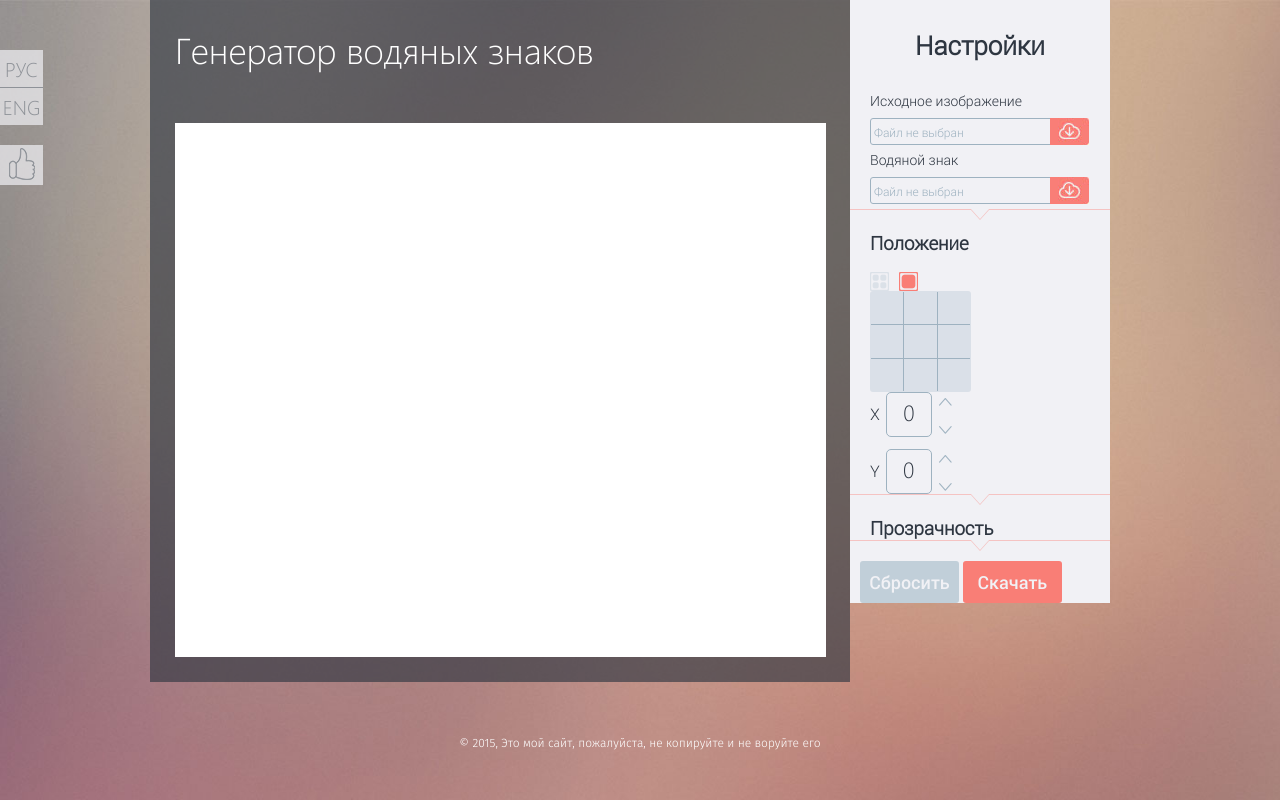
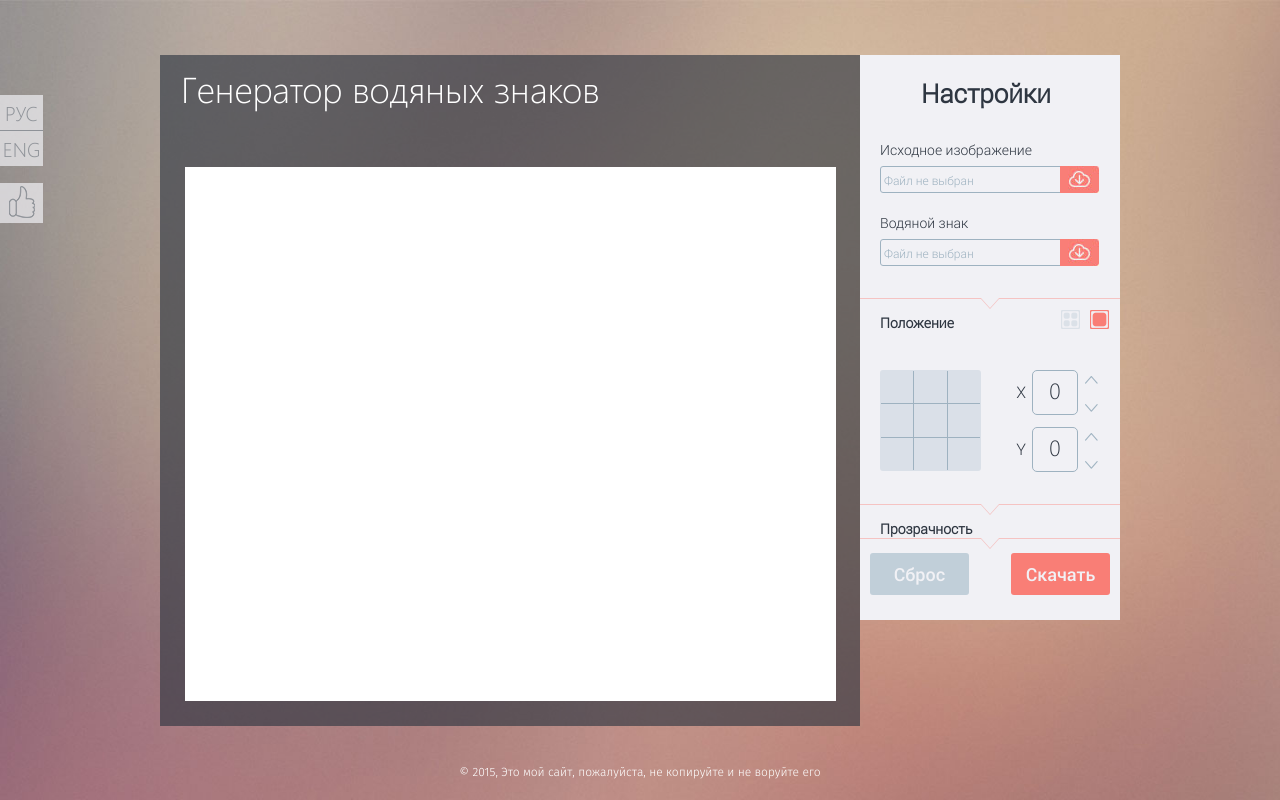
Before and after one commit to stoler/watermark, a PHP site: page / in a window 1280 px wide. Run offline with PHP 8.4, Linux system fonts and the light colour scheme.

Commit message:
Added some changes of structure jade + grid many + update styles + pixel perfect.

```diff
--- a/index.html
+++ b/index.html
@@ -49,12 +49,12 @@
           </div>
           <div class="main-generator-position">
             <div class="generator-position">
+              <div class="generator-position__top">
                 <h3 class="generator-position__title">Положение</h3>
-              <div class="generator-position__top">
-                <h3 class="generator-position__title"></h3>
                 <div class="generator-position__switch"><a href="" class="switch__multi">multi</a><a href="" class="switch__mono switch__mono-active">mono</a></div>
               </div>
               <div class="generator-position__bottom">
+                <div class="generator-positio__main-square">
                   <div class="generator-positio__square">
                     <div class="square-tr">
                       <div class="square-td"></div>
@@ -71,6 +71,9 @@
                       <div class="square-td"></div>
                       <div class="square-td"></div>
                     </div>
+                  </div>
+                  <div class="position-vertical"></div>
+                  <div class="position-horizontal"></div>
                 </div>
                 <div class="generator-position__coordinates">
                   <div class="generator-position-coordinates clearfix">
@@ -117,7 +120,7 @@
           </div>
           <div class="main-generator-buttons">
             <div class="generator-buttons">
-              <button class="button-reset">Сбросить</button>
+              <button class="button-reset">Сброс</button>
               <button class="button-download">Скачать</button>
             </div>
           </div>
--- a/src/sass/_main.scss
+++ b/src/sass/_main.scss
@@ -63,8 +63,8 @@ h5 {}
 }
 
 .main-generator{
-  width: 980px;
-  margin: 0 auto;
+  width: 960px;
+  margin: 55px auto 37px;
   overflow: hidden;
 }
 
@@ -78,9 +78,9 @@ h5 {}
 .main-picture__title,
 .watermark__title {
   display: block;
-  margin: 0 0 8px 0;
+  margin: 0 0 7px 0;
   color: #2e3641;
-  font-size: 14px;
+  font-size: 0.875em;
 }
 
 .jq-file__name {
@@ -89,7 +89,7 @@ h5 {}
   border: 1px solid #9eb2c0;
   border-radius: 3px;
   color: #9eb2c0;
-  font-size: 12px;
+  font-size: 0.75em;
   line-height: 27px;
 
 }
--- a/src/sass/blocks/_generator-picture.scss
+++ b/src/sass/blocks/_generator-picture.scss
@@ -7,7 +7,7 @@ generator-picture
   padding: 25px;
   background: $picBlockBgColor;
   width: 650px;
-  margin: 0 0 40px 0;
+  margin: 0;
 }
 
 .generator-picture__result {
@@ -17,5 +17,6 @@ generator-picture
 }
 
 .generator-picture__title {
-  margin: 0 0 50px 0;
+  margin: 0 0 70px -4px;
+  line-height: 17px;
 }
--- a/src/sass/blocks/_generator-setup.scss
+++ b/src/sass/blocks/_generator-setup.scss
@@ -6,12 +6,12 @@ generator-setup
   width: 260px;
   float: left;
   @extend .after-clear;
-  margin: 0 0 40px;
   background: $generatorSetupBgColor;
+  margin: 0;
 }
 
 .generator-setup__title {
-  margin: 28px 20px;
+  margin: 21px 20px 29px 12px;
   text-align: center;
 }
 
@@ -19,7 +19,7 @@ generator-setup
 .main-generator-position,
 .main-generator-transparency{
   border-bottom: 1px solid rgba(249, 126, 118, 0.4);
-  margin-bottom: 20px;
+  margin-bottom: 14px;
   position: relative;
   &:before{
     position: absolute;
@@ -51,6 +51,51 @@ generator-setup
   margin: 0 20px;
 }
 
+.generator-upload{
+  margin-bottom: 27px;
+}
+
+.generator-position{
+  margin-bottom: 33px;
+}
+
+.generator-position__title{
+  font-size: 0.875em;
+  margin-bottom: 38px;
+}
+
+.generator-position__top{
+  position: relative;
+}
+
+.generator-position__bottom{
+  position: relative;
+}
+
+.generator-position__coordinates{
+  position: absolute;
+  right: -3px;
+  top: 0;
+}
+
+.generator-transparency__title{
+  font-size: 0.875em;
+}
+
 .generator-buttons{
   margin: 0 10px;
+  position: relative;
 }
+
+.main-generator-buttons {
+  margin-bottom: 25px;
+}
+
+.button-download{
+  position: absolute;
+  right: 0;
+}
+
+.upload__main-picture{
+  margin-bottom: 15px;
+}
--- a/src/sass/blocks/_lang-soc.scss
+++ b/src/sass/blocks/_lang-soc.scss
@@ -4,7 +4,7 @@ lang-soc
 .lang-soc-block{
   position: absolute;
   left: 0;
-  top: 50px;
+  top: 40px;
 }
 
 .languages,
@@ -16,12 +16,13 @@ lang-soc
 }
 
 .languages{
-  margin-bottom: 20px;
+  margin-bottom: 17px;
 }
 
 .languages__item{
   border-bottom: 1px solid #8e9298;
   width: 43px;
+  box-sizing: border-box;
   &:last-child{
     border-bottom: none;
   }
@@ -38,7 +39,7 @@ lang-soc
     font-size: 1.250em;
     font-weight: 300;
     width: 43px;
-    padding: 5px 0;
+    padding: 4px 0;
     display: block;
     text-align: center;
     &:hover{
--- a/src/sass/blocks/_place-grid.scss
+++ b/src/sass/blocks/_place-grid.scss
@@ -1,6 +1,15 @@
 /*
 place-grid
 */
+
+.generator-positio__main-square{
+  position: relative;
+  width: 101px;
+  height: 101px;
+  text-align: center;
+  overflow: hidden;
+  vertical-align: middle;
+}
 
 .generator-positio__square{
   display: table;
@@ -26,3 +35,21 @@ place-grid
     background: $lightRedColor;
   }
 }
+
+.position-vertical,
+.position-horizontal{
+  position: absolute;
+  background: $lightRedColor;
+  display: inline-block;
+}
+
+.position-vertical{
+  height: 100%;
+  top: 0;
+}
+
+.position-horizontal{
+  width: 100%;
+  left: 0;
+  top: 50%;
+}
--- a/src/sass/blocks/_switch.scss
+++ b/src/sass/blocks/_switch.scss
@@ -1,6 +1,12 @@
 /*
 switch
 */
+
+.generator-position__switch{
+  position: absolute;
+  right: -9px;
+  top: -20px;
+}
 
 .switch{
   font: 0/0 serif;
```
Also changed, not shown: dist/css/style.css (+80 -16 lines), src/css/style.css (+93 -13 lines), src/jade/index.jade (+18 -16 lines), dist/css/style.min.css. Lines whose indentation alone changed are shown as unchanged.
